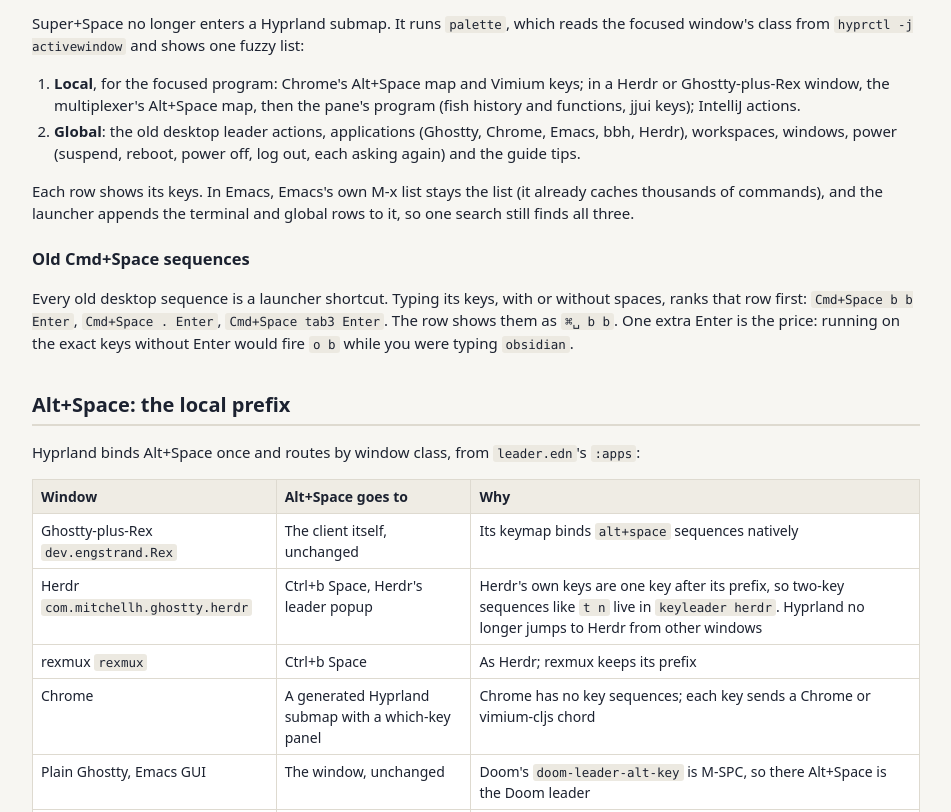
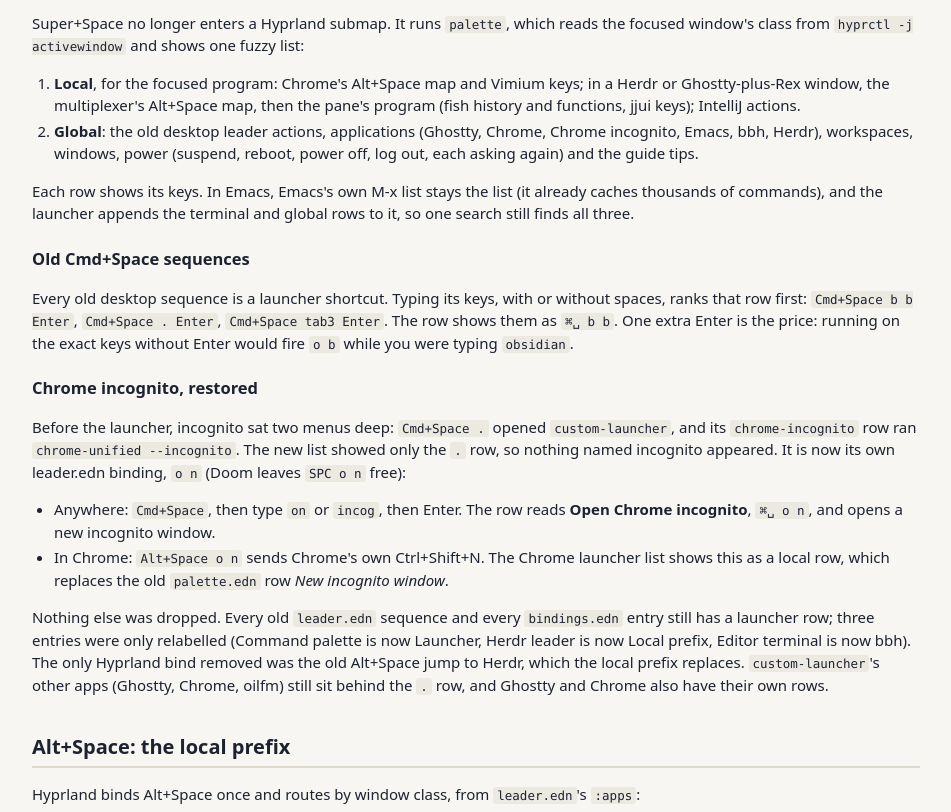
Before and after one commit to doueng/guix, a browser extension: page docs/keybindings.html in a window 1280 px wide. Shown: the part 911-1723 px from the top of the page, without its empty margins (164-1115 px from the left). Drawn offline with Linux system fonts and the light colour scheme.

Commit message:
[T208] Key bindings: restore Chrome incognito as Cmd+Space o n, and Alt+Space o n in Chrome
Incognito was only reachable as Cmd+Space . then custom-launcher's
chrome-incognito row, two menus deep, so the new launcher list never showed it.
leader.edn now binds o n (free in Doom's SPC o): the launcher lists Open Chrome
incognito with its keys and runs chrome-unified --incognito, and Chrome's local
submap sends Ctrl+Shift+N, replacing palette.edn's duplicate row. A palette
test covers the row, its run and the Chrome chord; docs/keybindings.html lists
the restore and the audit: nothing else was dropped.

```diff
--- a/docs/keybindings.html
+++ b/docs/keybindings.html
@@ -61,12 +61,20 @@ svg{width:100%;height:auto;display:block}svg text{font-family:system-ui,-apple-s
 <p>Super+Space no longer enters a Hyprland submap. It runs <code>palette</code>, which reads the focused window's class from <code>hyprctl -j activewindow</code> and shows one fuzzy list:</p>
 <ol>
 <li><b>Local</b>, for the focused program: Chrome's Alt+Space map and Vimium keys; in a Herdr or Ghostty-plus-Rex window, the multiplexer's Alt+Space map, then the pane's program (fish history and functions, jjui keys); IntelliJ actions.</li>
-<li><b>Global</b>: the old desktop leader actions, applications (Ghostty, Chrome, Emacs, bbh, Herdr), workspaces, windows, power (suspend, reboot, power off, log out, each asking again) and the guide tips.</li>
+<li><b>Global</b>: the old desktop leader actions, applications (Ghostty, Chrome, Chrome incognito, Emacs, bbh, Herdr), workspaces, windows, power (suspend, reboot, power off, log out, each asking again) and the guide tips.</li>
 </ol>
 <p>Each row shows its keys. In Emacs, Emacs's own M-x list stays the list (it already caches thousands of commands), and the launcher appends the terminal and global rows to it, so one search still finds all three.</p>
 
 <h3>Old Cmd+Space sequences</h3>
 <p>Every old desktop sequence is a launcher shortcut. Typing its keys, with or without spaces, ranks that row first: <code>Cmd+Space b b Enter</code>, <code>Cmd+Space . Enter</code>, <code>Cmd+Space tab3 Enter</code>. The row shows them as <code>⌘␣ b b</code>. One extra Enter is the price: running on the exact keys without Enter would fire <code>o b</code> while you were typing <code>obsidian</code>.</p>
+
+<h3>Chrome incognito, restored</h3>
+<p>Before the launcher, incognito sat two menus deep: <code>Cmd+Space .</code> opened <code>custom-launcher</code>, and its <code>chrome-incognito</code> row ran <code>chrome-unified --incognito</code>. The new list showed only the <code>.</code> row, so nothing named incognito appeared. It is now its own leader.edn binding, <code>o n</code> (Doom leaves <code>SPC o n</code> free):</p>
+<ul>
+<li>Anywhere: <code>Cmd+Space</code>, then type <code>on</code> or <code>incog</code>, then Enter. The row reads <b>Open Chrome incognito</b>, <code>⌘␣ o n</code>, and opens a new incognito window.</li>
+<li>In Chrome: <code>Alt+Space o n</code> sends Chrome's own Ctrl+Shift+N. The Chrome launcher list shows this as a local row, which replaces the old <code>palette.edn</code> row <i>New incognito window</i>.</li>
+</ul>
+<p>Nothing else was dropped. Every old <code>leader.edn</code> sequence and every <code>bindings.edn</code> entry still has a launcher row; three entries were only relabelled (Command palette is now Launcher, Herdr leader is now Local prefix, Editor terminal is now bbh). The only Hyprland bind removed was the old Alt+Space jump to Herdr, which the local prefix replaces. <code>custom-launcher</code>'s other apps (Ghostty, Chrome, oilfm) still sit behind the <code>.</code> row, and Ghostty and Chrome also have their own rows.</p>
 
 <h2>Alt+Space: the local prefix</h2>
 <p>Hyprland binds Alt+Space once and routes by window class, from <code>leader.edn</code>'s <code>:apps</code>:</p>
@@ -93,6 +101,7 @@ svg{width:100%;height:auto;display:block}svg text{font-family:system-ui,-apple-s
 <tr><td>b n, b p, b d</td><td>Next, previous, close tab</td><td>yes</td><td>yes</td><td></td></tr>
 <tr><td>, . ` d a e</td><td>Switch tab, workspace picker, last, close pane, agents, edit scrollback</td><td>yes</td><td>where Rex has it</td><td></td></tr>
 <tr><td>w h j k l s v d m</td><td>Panes: focus, split, close, zoom</td><td>yes</td><td>yes</td><td></td></tr>
+<tr><td>o n</td><td>Open Chrome incognito</td><td></td><td></td><td>Ctrl+Shift+N</td></tr>
 <tr><td>s l, p p, TAB . , TAB `</td><td>Copy by hint, projects, workspaces</td><td>yes</td><td>where Rex has it</td><td></td></tr>
 <tr><td>Space</td><td>The local list</td><td>Herdr leader palette</td><td>M-x</td><td>the launcher</td></tr>
 </table></div>
@@ -114,6 +123,7 @@ svg{width:100%;height:auto;display:block}svg text{font-family:system-ui,-apple-s
 <ul>
 <li><code>make lint</code> runs the bb keybinding tests: grammar, generated Alt+Space routing and Chrome submaps, launcher entries and shortcut ranking, Herdr tab actions, Rex tab commands.</li>
 <li>Ghostty-plus-Rex live test on the hidden test display: Alt+Space t n opens a tab; the launcher opens in a Dusk on that display, filters, runs a local command (new tab) and a global one (open Ghostty).</li>
+<li><code>palette-test.clj</code>: the launcher lists Open Chrome incognito with <code>Cmd+Space o n</code> in every context, choosing it runs <code>chrome-unified --incognito</code>, and Chrome's <code>Alt+Space o n</code> sends Ctrl+Shift+N. Live on the hidden test display, that argv opened one incognito Chrome window, and vimium-cljs keys typed with wtype worked there: <code>j</code>, <code>G</code>, <code>gg</code> scrolled and <code>f</code> showed hints.</li>
 <li><code>make hypr-nested-check</code>: Super+Space runs the launcher, Alt+Space routes by class.</li>
 </ul>
 
```
Also changed, not shown: desktop/configs/keybindings/reference.html (+1 -1 lines), 4 other files.
